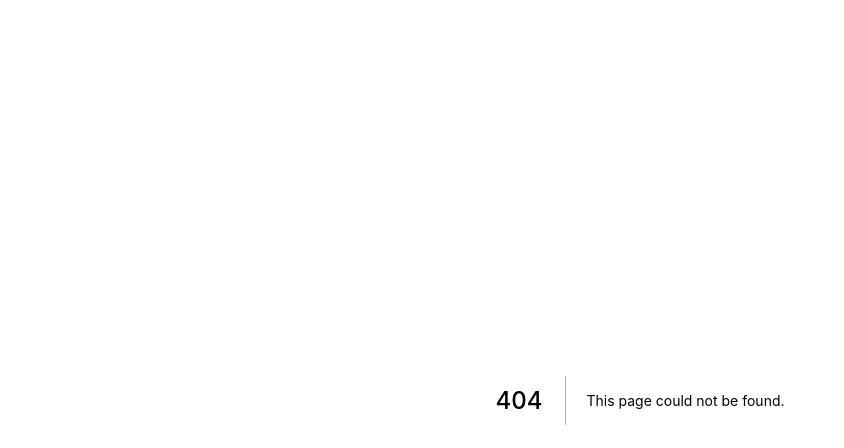
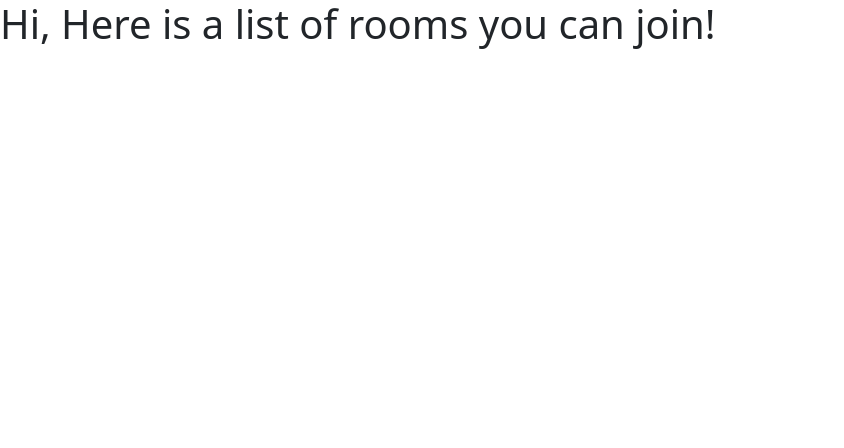
Before and after one commit to yuhengd3/OpenVideo, a Next.js app: page /rooms in a window 1280 px wide. Before the commit this address had no page. Shown: the top 448 px of the page, without its empty margins (0-844 px from the left). Built offline with nearby package versions, Linux system fonts and the light colour scheme.

Commit message:
added files for rooms and join

```diff
--- /dev/null
+++ b/pages/rooms/index.tsx
@@ -0,0 +1,23 @@
+import type { NextPage } from 'next'
+import Head from 'next/head'
+
+const Rooms: NextPage = () => {
+    return (
+        <div>
+            <Head>
+                <title>Rooms</title>
+                <link rel="icon" href="/favicon.ico" />
+            </Head>
+
+            <main>
+                <h1>
+                    Hi, Here is a list of rooms you can join!
+                </h1>
+            </main>
+
+
+        </div>
+    )
+}
+
+export default Rooms
```
Also changed, not shown: pages/rooms/join.tsx (added, +23 -0 lines).
